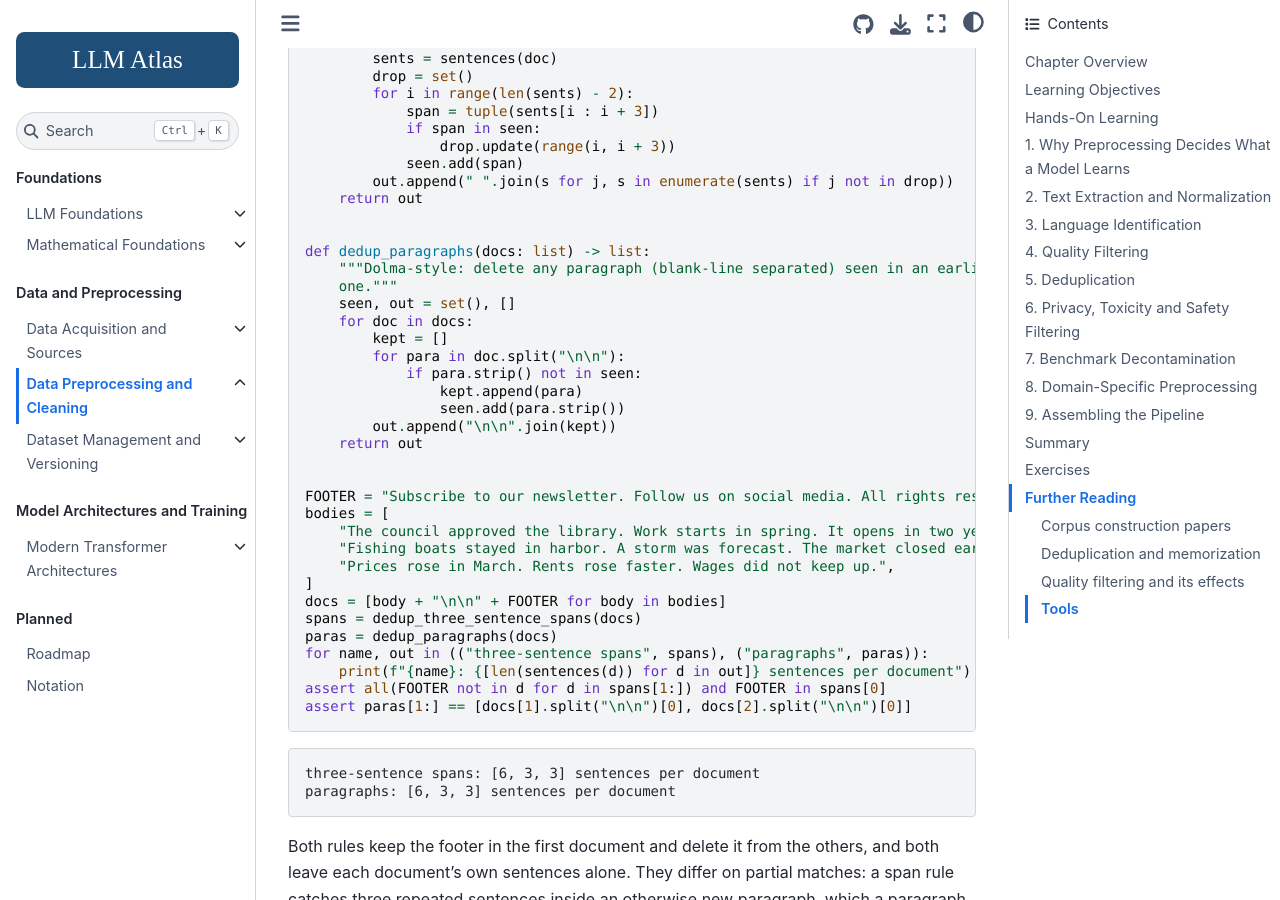
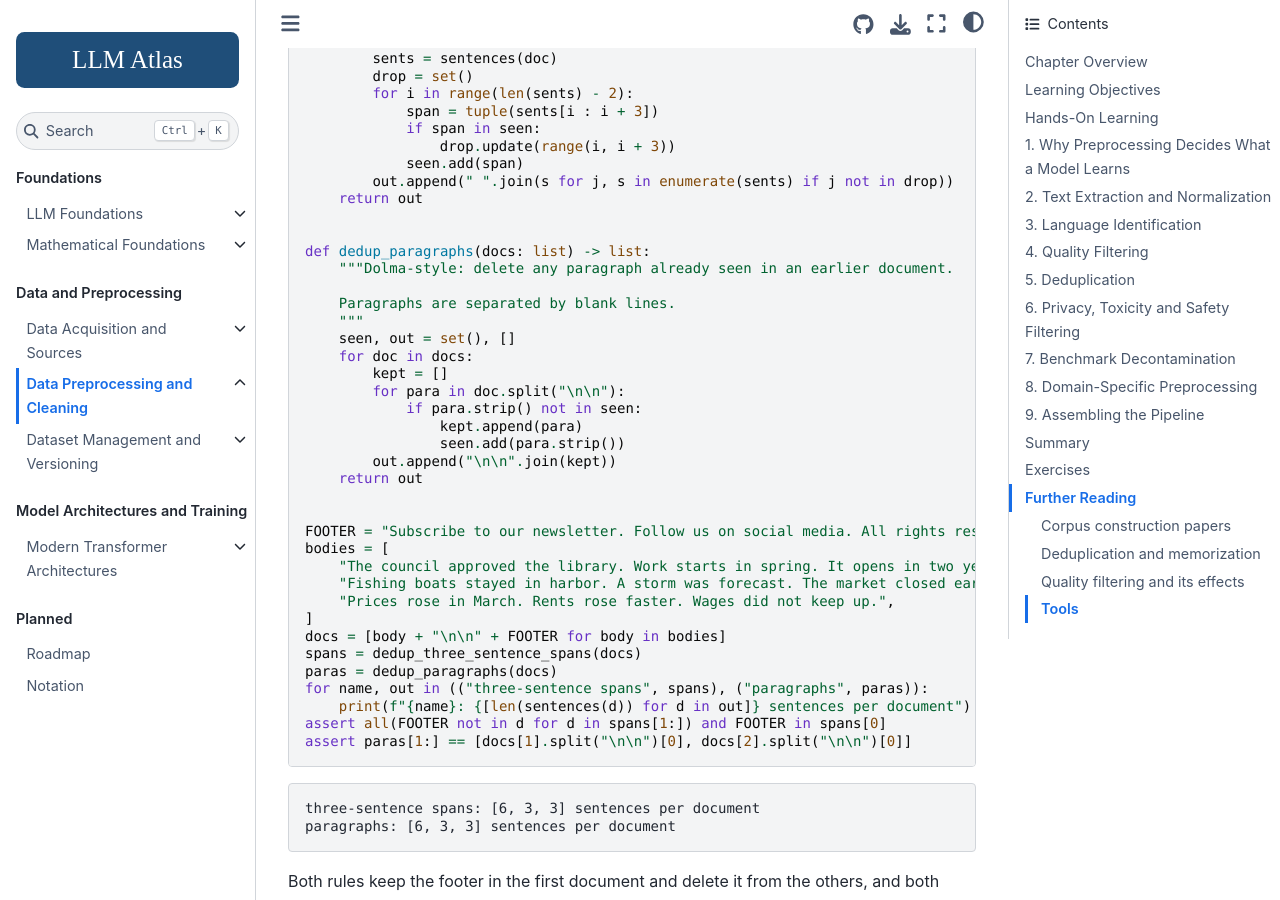
Before and after one commit to Beaker12/llmatlas, a Jupyter Book: the page built from chapters/04-preprocessing/index.md, in a window 1280 px wide and 900 px high, scrolled down 35779 px. Built offline with Jupyter Book 1.0.4 settings and Sphinx 7.4.7 and the Sphinx Book theme 1.1.4, drawn with Linux system fonts in a browser that asks for light colours; pages that are not in the unit, such as notebooks, are missing from menus; cross-references to code outside the pages are shown as plain code; some of the changed text lies outside the part shown.

Commit message:
Chapter 4: re-execute notebook and tidy a docstring break

```diff
--- a/chapters/04-preprocessing/index.md
+++ b/chapters/04-preprocessing/index.md
@@ -1225,8 +1225,10 @@ def dedup_three_sentence_spans(docs: list) -> list:
 
 
 def dedup_paragraphs(docs: list) -> list:
-    """Dolma-style: delete any paragraph (blank-line separated) seen in an earlier
-    one."""
+    """Dolma-style: delete any paragraph already seen in an earlier document.
+
+    Paragraphs are separated by blank lines.
+    """
     seen, out = set(), []
     for doc in docs:
         kept = []
```
Also changed, not shown: 1 other file.
